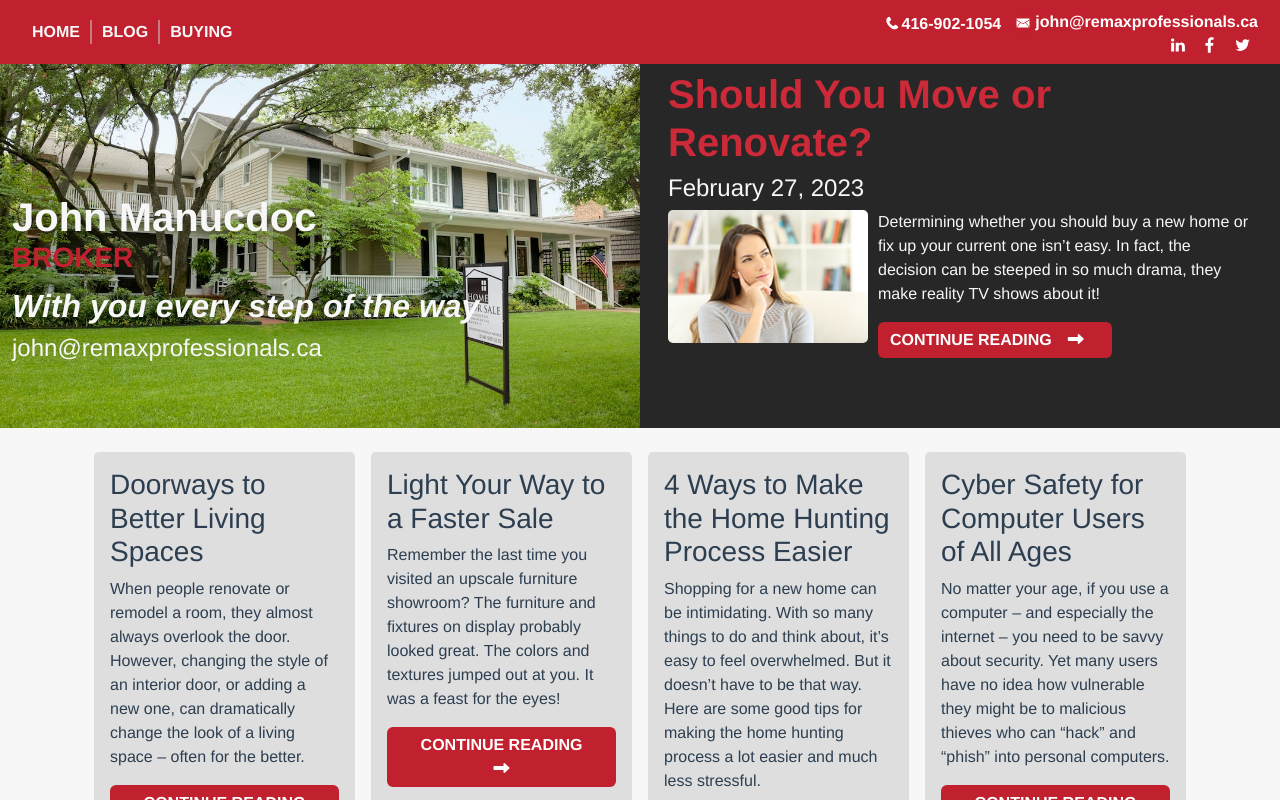
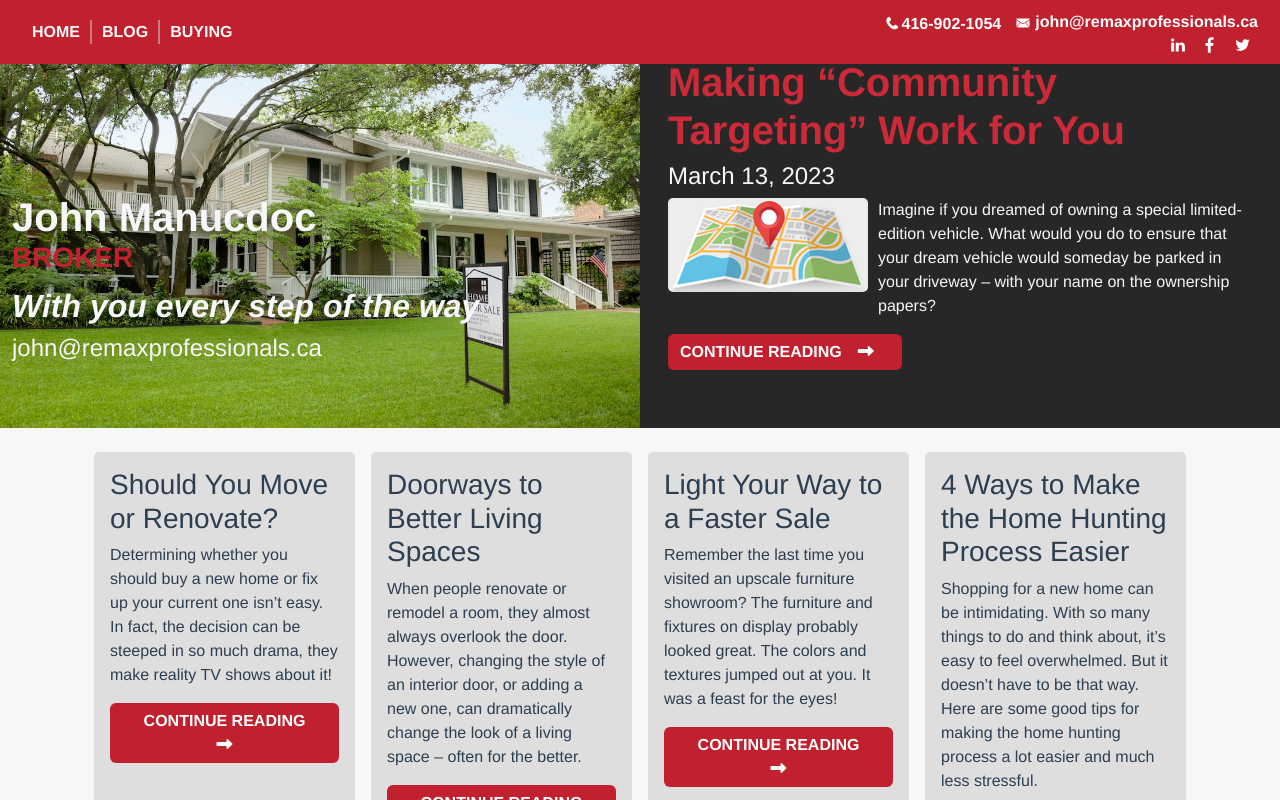
Before and after one commit to Sanparty/jmanucdoc-vue, a Vue app: page /blog in a window 1280 px wide. Shown: the top 800 px of the page. Built offline with nearby package versions, Linux system fonts and the light colour scheme.

Commit message:
added blogpost 20

```diff
--- a/src/js/components/blogposts.js
+++ b/src/js/components/blogposts.js
@@ -361,7 +361,24 @@ const blogpost19 = new Blogpost (
     "blog19.png",
     "Person Making Determination"
 );
-
-const blogpostArray = [blogpost1, blogpost2, blogpost3, blogpost4, blogpost5, blogpost6, blogpost7, blogpost8, blogpost9, blogpost10, blogpost11, blogpost12, blogpost13, blogpost14, blogpost15, blogpost16, blogpost17, blogpost18, blogpost19];
+const blogpost20 = new Blogpost (
+    "blog20",
+    "Making “Community Targeting” Work for You",
+    "John Manucdoc",
+    "March 13, 2023",
+    "Imagine if you dreamed of owning a special limited-edition vehicle. What would you do to ensure that your dream vehicle would someday be parked in your driveway – with your name on the ownership papers?",
+    `<p>Imagine if you dreamed of owning a special limited-edition vehicle. What would you do to ensure that your dream vehicle would someday be parked in your driveway &#8211; with your name on the ownership papers?</p>
+    <p>You would probably start by doing some research. You’d find out how much that vehicle would cost, what features are available, and so forth. You would likely visit a local dealership and take a test drive if a model is available on site. You would keep an eye on the market for any that come up and let the dealer know you’re looking for just that car.</p>
+    <p>If you did, then, someday, you’d probably be the proud owner of the limited-edition car of your dreams.</p>
+    <p>What does this have to do with real estate?</p>
+    <p>Well, you can take the same approach when there’s a community you’d love to live in someday. You can target it, learn what homes typically cost in that area, and keep your eye on that market in case a property becomes available that meets your criteria.</p>
+    <p>By focusing on a specific community, you increase your chances of someday living there, simply because you’re focusing on it.</p>
+    <p>Of course, community targeting isn’t as simple as aiming to own a specific car someday. That’s why you need a real estate professional who can keep an eye on that community on your behalf, and alert you to opportunities that become available.</p>
+    <p>Then, if a listing that’s a good fit comes on the market, you can decide whether or not to make a move.</p>`,
+    "blogpost20.html",
+    "blog20.png",
+    "Map with Location Marker"
+);
+const blogpostArray = [blogpost1, blogpost2, blogpost3, blogpost4, blogpost5, blogpost6, blogpost7, blogpost8, blogpost9, blogpost10, blogpost11, blogpost12, blogpost13, blogpost14, blogpost15, blogpost16, blogpost17, blogpost18, blogpost19, blogpost20];
 
 export default blogpostArray;
```
Also changed, not shown: src/assets/images/blog/blog20.png (added).
